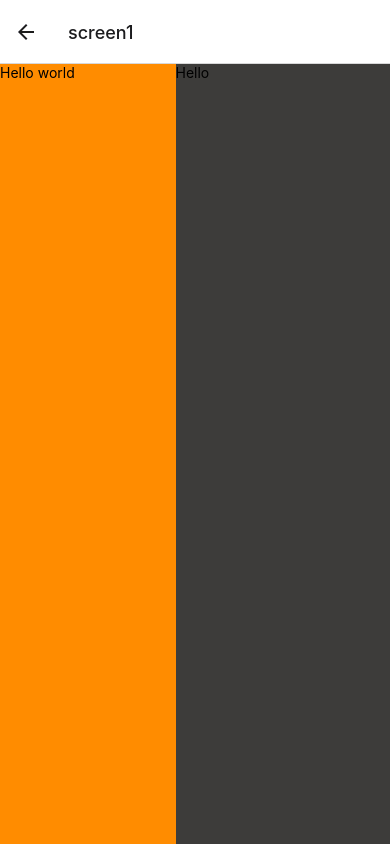
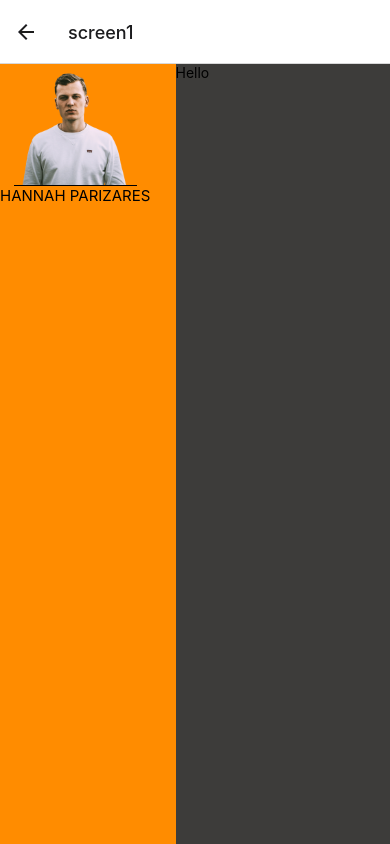
Before and after one commit to Shah-Jahan-Mukhtar/React-Native_CAR-APP, a React Native app: screen /screen1 in a window 390 px wide. Built offline with nearby package versions, Linux system fonts and the light colour scheme.

Commit message:
Screen1 design

```diff
--- a/screens/screen1.js
+++ b/screens/screen1.js
@@ -1,4 +1,4 @@
-import { View, Text } from "react-native";
+import { View, Text, Image } from "react-native";
 import React from "react";
 import { Ionicons } from "@expo/vector-icons";
 
@@ -12,7 +12,23 @@ const Screen1 = () => {
       }}
     >
       <View style={{ backgroundColor: "#FF8C00", width: "45%" }}>
-        <Text>Hello world</Text>
+        <Image
+          source={require("../assets/man.png")}
+          style={{ width: "80%", height: "20%", marginTop: "-20%" }}
+        />
+        <View
+          style={{
+            borderBottomColor: "black",
+            borderBottomWidth: 1,
+            width: "70%",
+            justifyContent: "center",
+            alignItems: "center",
+            marginLeft: "8%",
+          }}
+        ></View>
+        <View>
+          <Text style={{ fontSize: 15 }}>HANNAH PARIZARES</Text>
+        </View>
       </View>
       <View
         style={{
```
Also changed, not shown: assets/man.png (added), 1 other file (tests, documents, lock files or other folders).
